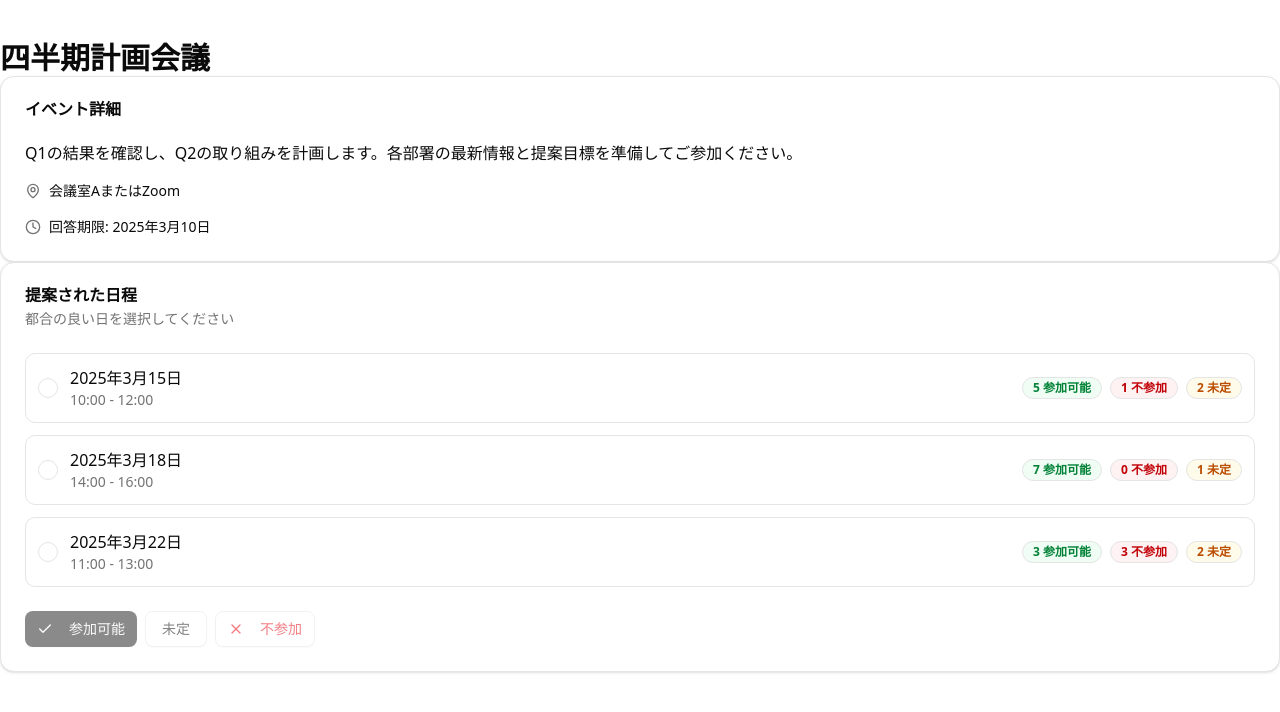
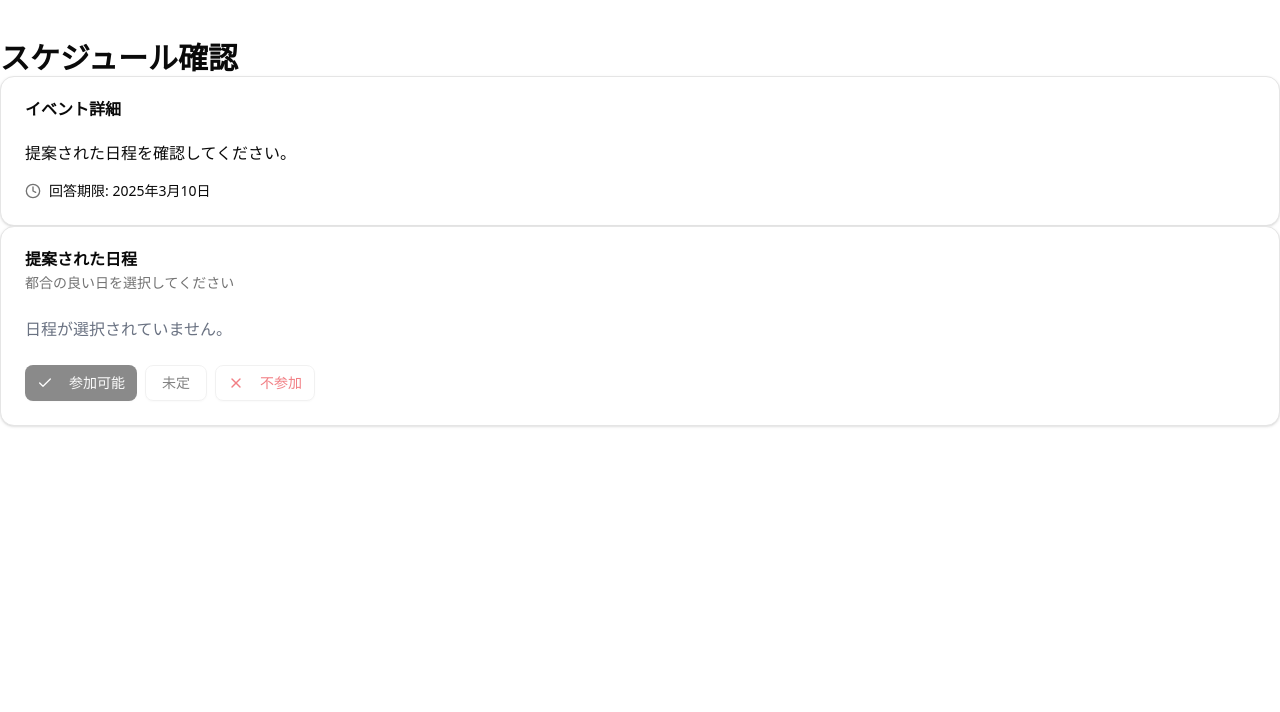
Before and after one commit to Shima0916/Nomi_navi, a Next.js app: page /schedule/form in a window 1280 px wide. Shown: the top 712 px of the page. Built offline with nearby package versions, Linux system fonts and the light colour scheme.

Commit message:
fix schedule/form/page

```diff
--- a/app/schedule/form/page.tsx
+++ b/app/schedule/form/page.tsx
@@ -1,50 +1,47 @@
-"use client"
+"use client";
 
-import { useState } from "react"
-import { Check, Clock, MapPin, X } from "lucide-react"
-import { Button } from "@/components/ui/button"
-import { Card, CardContent, CardDescription, CardFooter, CardHeader, CardTitle } from "@/components/ui/card"
-import { Badge } from "@/components/Eventform/badge"
+import { useState, useEffect } from "react";
+import { useSearchParams } from "next/navigation";
+import { Check, Clock, MapPin, X } from "lucide-react";
+import { Button } from "@/components/ui/button";
+import { Card, CardContent, CardDescription, CardFooter, CardHeader, CardTitle } from "@/components/ui/card";
+import { Badge } from "@/components/Eventform/badge";
 
 export default function EventPage({ params }: { params: { id: string } }) {
-  const [selectedDate, setSelectedDate] = useState<string | null>(null)
+  const searchParams = useSearchParams();
+  const [selectedDate, setSelectedDate] = useState<string | null>(null);
+  const [proposedDates, setProposedDates] = useState<{ date: string; startTime: string; endTime: string }[]>([]);
 
-  const eventId = params.id
-  const event = {
-    id: eventId,
-    title: "四半期計画会議",
-    description:
-      "Q1の結果を確認し、Q2の取り組みを計画します。各部署の最新情報と提案目標を準備してご参加ください。",
-    location: "会議室AまたはZoom",
-    proposedDates: [
-      { id: "1", date: "2025年3月15日", time: "10:00 - 12:00", responses: { yes: 5, no: 1, maybe: 2 } },
-      { id: "2", date: "2025年3月18日", time: "14:00 - 16:00", responses: { yes: 7, no: 0, maybe: 1 } },
-      { id: "3", date: "2025年3月22日", time: "11:00 - 13:00", responses: { yes: 3, no: 3, maybe: 2 } },
-    ],
+  useEffect(() => {
+    const datesParam = searchParams.get("dates");
+    if (datesParam) {
+      try {
+        const decodedDates = JSON.parse(decodeURIComponent(datesParam));
+        setProposedDates(decodedDates);
+      } catch (error) {
+        console.error("Invalid date format:", error);
       }
+    }
+  }, [searchParams]);
 
   const handleResponse = (response: "yes" | "no" | "maybe") => {
     if (!selectedDate) {
-      alert("まず日付を選択してください")
-      return
+      alert("まず日付を選択してください");
+      return;
     }
-    console.log(`日付 ${selectedDate} に対して ${response} と回答しました`)
-  }
+    console.log(`日付 ${selectedDate} に対して ${response} と回答しました`);
+  };
 
   return (
     <div className="container mx-auto py-10">
-      <h1 className="text-3xl font-bold">{event.title}</h1>
+      <h1 className="text-3xl font-bold">スケジュール確認</h1>
 
       <Card>
         <CardHeader>
           <CardTitle>イベント詳細</CardTitle>
         </CardHeader>
         <CardContent className="space-y-4">
-          <p>{event.description}</p>
-          <div className="flex items-start space-x-2 text-sm">
-            <MapPin className="h-4 w-4 mt-0.5 text-muted-foreground" />
-            <span>{event.location}</span>
-          </div>
+          <p>提案された日程を確認してください。</p>
           <div className="flex items-start space-x-2 text-sm">
             <Clock className="h-4 w-4 mt-0.5 text-muted-foreground" />
             <span>回答期限: 2025年3月10日</span>
@@ -59,36 +56,31 @@ export default function EventPage({ params }: { params: { id: string } }) {
         </CardHeader>
         <CardContent>
           <div className="space-y-3">
-            {event.proposedDates.map((date) => (
+            {proposedDates.length > 0 ? (
+              proposedDates.map((date, index) => (
                 <div
-                key={date.id}
-                className={`flex flex-col sm:flex-row sm:items-center justify-between p-3 rounded-lg border cursor-pointer hover:bg-muted/50 ${selectedDate === date.id ? "border-primary bg-muted/50" : ""}`}
-                onClick={() => setSelectedDate(date.id)}
+                  key={index}
+                  className={`flex flex-col sm:flex-row sm:items-center justify-between p-3 rounded-lg border cursor-pointer hover:bg-muted/50 ${selectedDate === date.date ? "border-primary bg-muted/50" : ""}`}
+                  onClick={() => setSelectedDate(date.date)}
                 >
                   <div className="flex items-center space-x-3">
                     <div
-                    className={`w-5 h-5 rounded-full flex items-center justify-center ${selectedDate === date.id ? "bg-primary text-primary-foreground" : "border"}`}
+                      className={`w-5 h-5 rounded-full flex items-center justify-center ${selectedDate === date.date ? "bg-primary text-primary-foreground" : "border"}`}
                     >
-                    {selectedDate === date.id && <Check className="h-3 w-3" />}
+                      {selectedDate === date.date && <Check className="h-3 w-3" />}
                     </div>
                     <div>
                       <div className="font-medium">{date.date}</div>
-                    <div className="text-sm text-muted-foreground">{date.time}</div>
+                      <div className="text-sm text-muted-foreground">
+                        {date.startTime && date.endTime ? `${date.startTime}～${date.endTime}` : "時間未設定"}
                       </div>
                     </div>
-                <div className="flex items-center space-x-2 mt-2 sm:mt-0">
-                  <Badge variant="outline" className="bg-green-50 text-green-700 hover:bg-green-50">
-                    {date.responses.yes} 参加可能
-                  </Badge>
-                  <Badge variant="outline" className="bg-red-50 text-red-700 hover:bg-red-50">
-                    {date.responses.no} 不参加
-                  </Badge>
-                  <Badge variant="outline" className="bg-amber-50 text-amber-700 hover:bg-amber-50">
-                    {date.responses.maybe} 未定
-                  </Badge>
                   </div>
                 </div>
-            ))}
+              ))
+            ) : (
+              <p className="text-gray-500">日程が選択されていません。</p>
+            )}
           </div>
         </CardContent>
         <CardFooter className="flex flex-col sm:flex-row space-y-2 sm:space-y-0 sm:space-x-2">
@@ -104,5 +96,5 @@ export default function EventPage({ params }: { params: { id: string } }) {
         </CardFooter>
       </Card>
     </div>
-  )
+  );
 }
--- a/components/Eventcreate/ScheduleAdjustment.tsx
+++ b/components/Eventcreate/ScheduleAdjustment.tsx
@@ -8,6 +8,7 @@ import { Textarea } from '@/components/Eventcreate/textarea';
 import { Shop } from '@/types';
 import { format } from "date-fns";
 import { DateRange } from "react-day-picker";
+import { useRouter } from 'next/navigation';
 
 export default function ScheduleAdjustment({ restaurantData }: { restaurantData: Shop }) {
   const [selectedDates, setSelectedDates] = useState<{ date: string; startTime: string; endTime: string }[]>([]);
@@ -22,13 +23,12 @@ export default function ScheduleAdjustment({ restaurantData }: { restaurantData:
     ).join(', ');
 
     return `
-＝＝
-社員向け周知文の例
 --------------
-📢 開発月１ランチのお知らせ: ${restaurantData.name}
+🍖会食のお知らせ: ${restaurantData.name}
 --------------
 📅 日時：${formattedDates}
-✅ 参加できる方は「参加」スタンプをお願いします！
+次のURLから参加登録をお願いします！
+${process.env.NEXT_PUBLIC_API_HOST}/schedule/form/
 `;
   };
 
@@ -64,6 +64,14 @@ export default function ScheduleAdjustment({ restaurantData }: { restaurantData:
     setCopySuccess(true);
     setTimeout(() => setCopySuccess(false), 2000);
   };
+
+  const router = useRouter();
+
+  const handleNavigate = () => {
+    const encodedDates = encodeURIComponent(JSON.stringify(selectedDates));
+    router.push(`/schedule/form?dates=${encodedDates}`);
+  };
+
 
   return (
     <div className="container mx-auto p-4">
@@ -161,6 +169,13 @@ export default function ScheduleAdjustment({ restaurantData }: { restaurantData:
             </Button>
           </CardContent>
         </Card>
+              {/* 右下にスケジュールフォームへのボタンを配置 */}
+              <Button
+            className="fixed bottom-6 right-6 bg-blue-500 text-white p-4 rounded-full shadow-lg hover:bg-blue-600"
+            onClick={handleNavigate}>
+            日程調整へ
+        </Button>
+
       </div>
     </div>
   );
```
Lines whose indentation alone changed are shown as unchanged.
